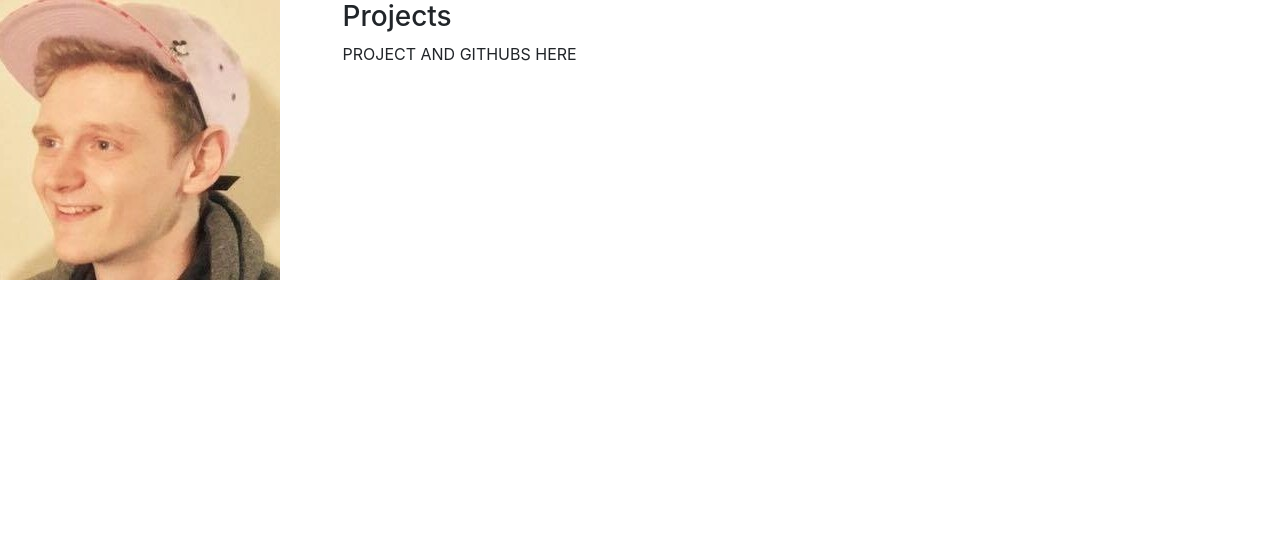
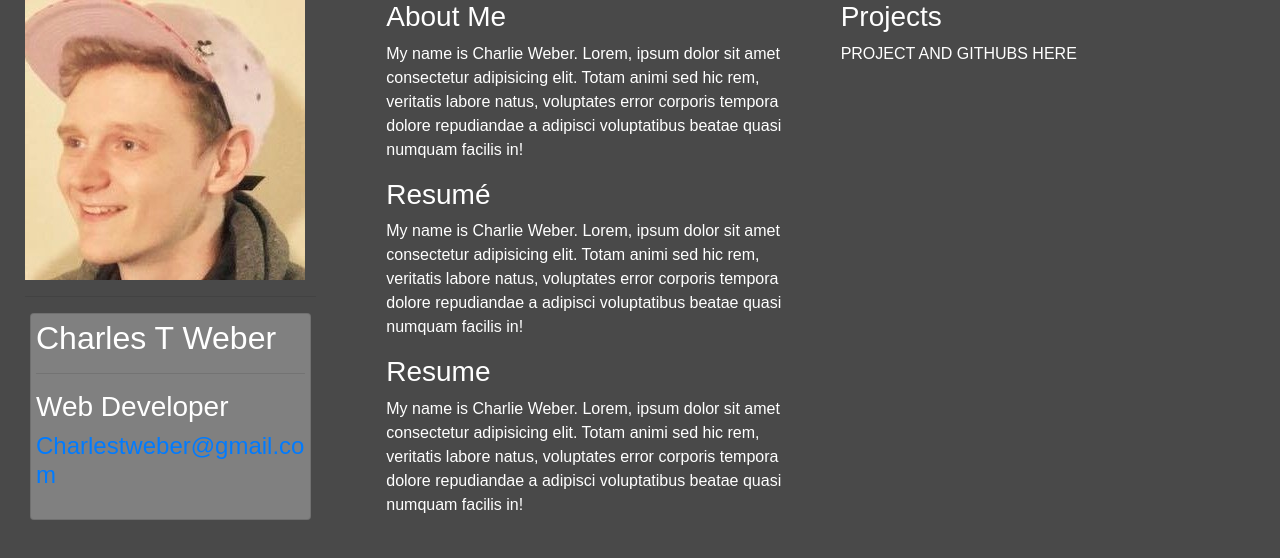
Before and after one commit to CharWeber/portfolio-CV, a plain HTML site: page index.html in a window 1280 px wide. Shown: the top 558 px of the page. Drawn offline with Linux system fonts and the light colour scheme.

Commit message:
Creates desired card grid, add placeholder text to cards

```diff
--- a/css/styles.css
+++ b/css/styles.css
@@ -1,3 +1,13 @@
-.container{
-  float: right;
+body{
+  background-color: rgb(73, 73, 73);
+  color:white;
+  font-family:Arial, Helvetica, sans-serif
 }
+.card{
+  background-color: grey;
+  margin:5px;
+  padding:5px;
+}
+.row{
+  margin-left:10px;
+}
--- a/index.html
+++ b/index.html
@@ -9,10 +9,48 @@
   <div class="row">
     <div class="col-3">
       <img src="img/Placeholder.jpg" alt="Charlie Weber">
+      <hr>
+      <div class="card">
+        <div class="card-title">
+          <h2>Charles T Weber</h2>
+          <hr>
+          <div class="card-title">
+            <h3> Web Developer</h3>
+            <h4><a href="mailto:Charlestweber@gmail.com">Charlestweber@gmail.com</a></h4>
+          </div>
+        </div>
+      </div>
+
     </div>
       <div class="col-9">
         <div class="container">
           <div class="row">
+            <div class="col-6">
+              <div classs="card">
+                <div class="card-title">
+                  <h3>About Me</h3>
+                  <div class="card-text">
+                    <p>My name is Charlie Weber. Lorem, ipsum dolor sit amet consectetur adipisicing elit. Totam animi sed hic rem, veritatis labore natus, voluptates error corporis tempora dolore repudiandae a adipisci voluptatibus beatae quasi numquam facilis in!</p>
+                  </div>
+                </div>
+              </div>
+              <div classs="card">
+                <div class="card-title">
+                  <h3>Resumé</h3>
+                  <div class="card-text">
+                    <p>My name is Charlie Weber. Lorem, ipsum dolor sit amet consectetur adipisicing elit. Totam animi sed hic rem, veritatis labore natus, voluptates error corporis tempora dolore repudiandae a adipisci voluptatibus beatae quasi numquam facilis in!</p>
+                  </div>
+                </div>
+              </div>
+              <div classs="card">
+                <div class="card-title">
+                  <h3>Resume</h3>
+                  <div class="card-text">
+                    <p>My name is Charlie Weber. Lorem, ipsum dolor sit amet consectetur adipisicing elit. Totam animi sed hic rem, veritatis labore natus, voluptates error corporis tempora dolore repudiandae a adipisci voluptatibus beatae quasi numquam facilis in!</p>
+                  </div>
+                </div>
+              </div>
+            </div>
             <div class="col-6">
               <div classs="card">
                 <div class="card-title">
@@ -26,10 +64,6 @@
           </div>
         </div>
       </div>
-    <div class="row">
-      <div class="col-3">
-      </div>
-    </div>
   </div>
 </body>
 </html>
```
